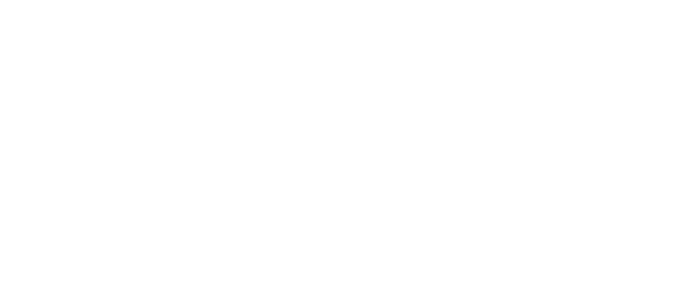
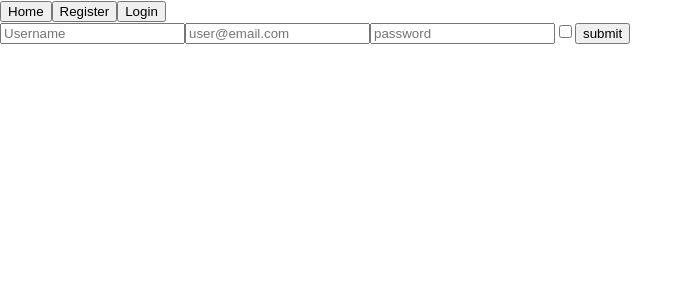
Before and after one commit to Build-Week-Pic-Metric-2/Front-End, a React (Create React App) app: page /register in a window 1280 px wide. Shown: the top 300 px of the page, without its empty margins (0-693 px from the left). Built offline with nearby package versions, Linux system fonts and the light colour scheme.

Commit message:
Some components started

```diff
--- a/package.json
+++ b/package.json
@@ -33,5 +33,11 @@
       "last 1 firefox version",
       "last 1 safari version"
     ]
+  },
+  "devDependencies": {
+    "formik": "^2.0.4",
+    "react-strap": "^0.0.1",
+    "reactstrap": "^8.1.1",
+    "yup": "^0.27.0"
   }
 }
--- a/src/App.js
+++ b/src/App.js
@@ -1,13 +1,38 @@
-import React from 'react';
-import logo from './logo.svg';
+import React, { useState } from 'react';
 import './App.css';
+import { Route } from 'react-router-dom'
+import { Button, Row } from 'reactstrap'
+// import Header from './Components/Header'
+import WelcomePage from './Components/WelcomePage'
+// import Login from './Components/Login'
+import Register from './Components/Register'
 
-function App() {
+
+export default function App(props) {
+  const [refresh, setRefresh] = useState(false);
+  const [getUrl, setGetUrl] = useState(``);
+
+  const changeHandler = e => {
+    props.history.push("/r");
+    setGetUrl("https://picmetric1.herokuapp.com/" + e.target.id);
+    setRefresh(!refresh)
+  };
+
   return (
-    <div className="App">
+      <body>
+        {/*<Header />*/}
+        <Row>
+          <Button onClick={() => {props.history.push("/")}}>Home</Button>
+          <Button id="Register" onClick={changeHandler}>Register</Button>
+          <Button id="Login" onClick={changeHandler}>Login</Button>
+        </Row>
 
-    </div>
-  );
+        <Route exact path="/" component={WelcomePage}/>
+
+        {/*<Route path="/login" render={props => <Login {...props} refresh={refresh} getUrl={getUrl}/>}/>*/}
+        <Route path="/register" render={props => <Register {...props} refresh={refresh} getUrl={getUrl}/>}/>
+
+      </body>
+  )
+
 }
-
-export default App;
--- /dev/null
+++ b/src/Components/Register.js
@@ -0,0 +1,77 @@
+import React, { useState, useEffect } from 'react';
+import { withFormik, Form, Field } from 'formik';
+import * as Yup from 'yup';
+import axios from 'axios';
+
+const RegistrationForm = ({ values, errors, touched, status, }) => {
+    const [user, setUser] = useState([]);
+    useEffect(()=>{
+        status && setUser(user => [...user, status])
+    },[status]);
+
+    return (
+        <div className={"user-form"}>
+            <Form>
+                <Field type="text" name="username" placeholder="Username"/>
+                {touched.username && errors.username && (<p className='error'>{errors.username}</p>)}
+                <Field type="text" name="email" placeholder="user@email.com"/>
+                {touched.email && errors.email && (<p className='error'>{errors.email}</p>)}
+                <Field type="text" name="password" placeholder="password"/>
+                {touched.password && errors.password && (<p className='error'>{errors.password}</p>)}
+                <Field type="checkbox" name="tos" checked={values.tos}/>
+                {touched.tos && errors.tos && (<p className='error'>{errors.tos}</p>)}
+                <button>submit</button>
+            </Form>
+            {user.map(users => (
+                <ul key={user.id}>
+                    <li>Username: {users.username}</li>
+                    <li>E-mail: {users.email}</li>
+                    <li>Password: {users.password}</li>
+                </ul>
+            ))}
+        </div>
+    );
+};
+
+const FormikRegistration = withFormik({
+    mapPropsToValues({username, email, password, tos}){
+        return{
+            first: username || "",
+            email: email || "",
+            password: password || "",
+            tos: tos || false,
+        }
+    },
+    validationSchema: Yup.object().shape({
+        first: Yup
+            .string()
+            .max(15)
+            .required(),
+        last: Yup
+            .string()
+            .max(15)
+            .required(),
+        email: Yup
+            .string()
+            .email()
+            .required(),
+        password: Yup
+            .string()
+            .min(8)
+            .required(),
+        tos: Yup.bool().oneOf([true], `You Must Agree to the ToS.`)
+    }),
+    handleSubmit(values, props, {setStatus,}){
+        axios
+            .post(props.getUrl, values)
+            .then(res =>{
+                setStatus(res.data);
+                console.log(res);
+            })
+            .catch(err => {
+                console.log(err.response)
+            })
+    }
+})(RegistrationForm);
+
+export default FormikRegistration;
--- /dev/null
+++ b/src/Components/WelcomePage.js
@@ -0,0 +1,14 @@
+import React from 'react';
+
+export default function WelcomePage() {
+
+    return (
+        <section className="welcome-page">
+            <header>
+                <h1>Welcome to Pic-Metric!</h1>
+                <img src="" alt=""/>
+            </header>
+        </section>
+    )
+
+}
```
Also changed, not shown: src/index.js (+4 -4 lines), src/Components/Form.js (added), src/Components/Header.js (added), src/Components/Login.js (added), src/Components/PhotoList.js (added), 2 other files (tests, documents, lock files or other folders).
